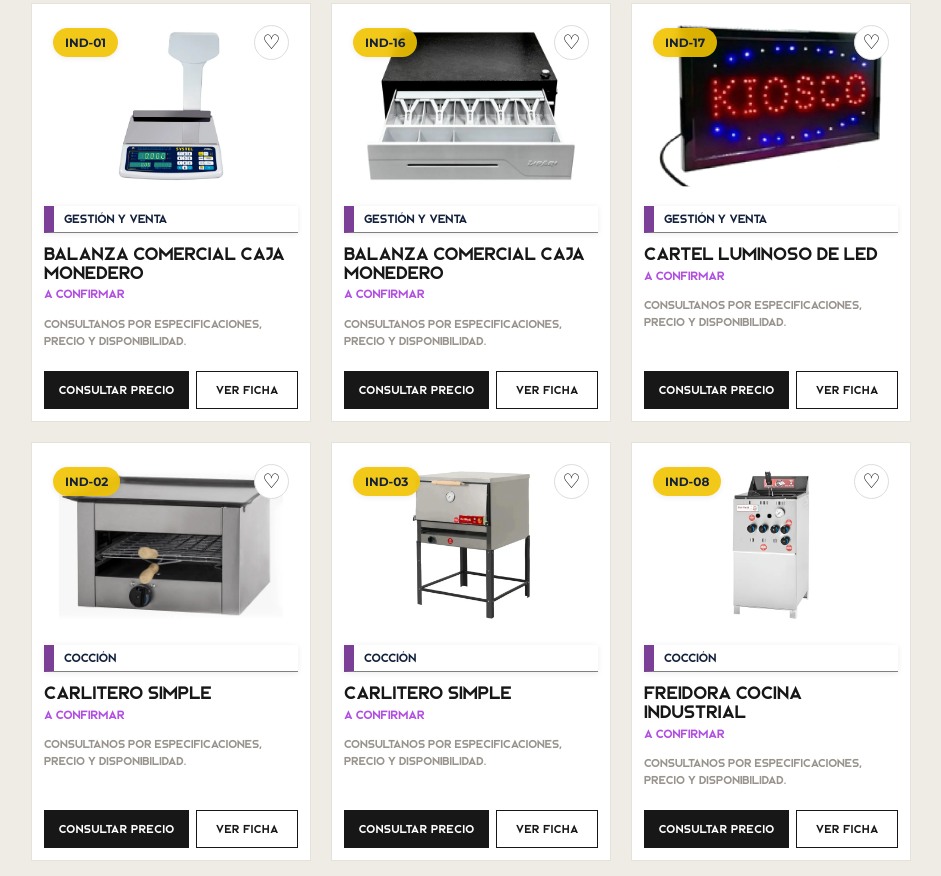
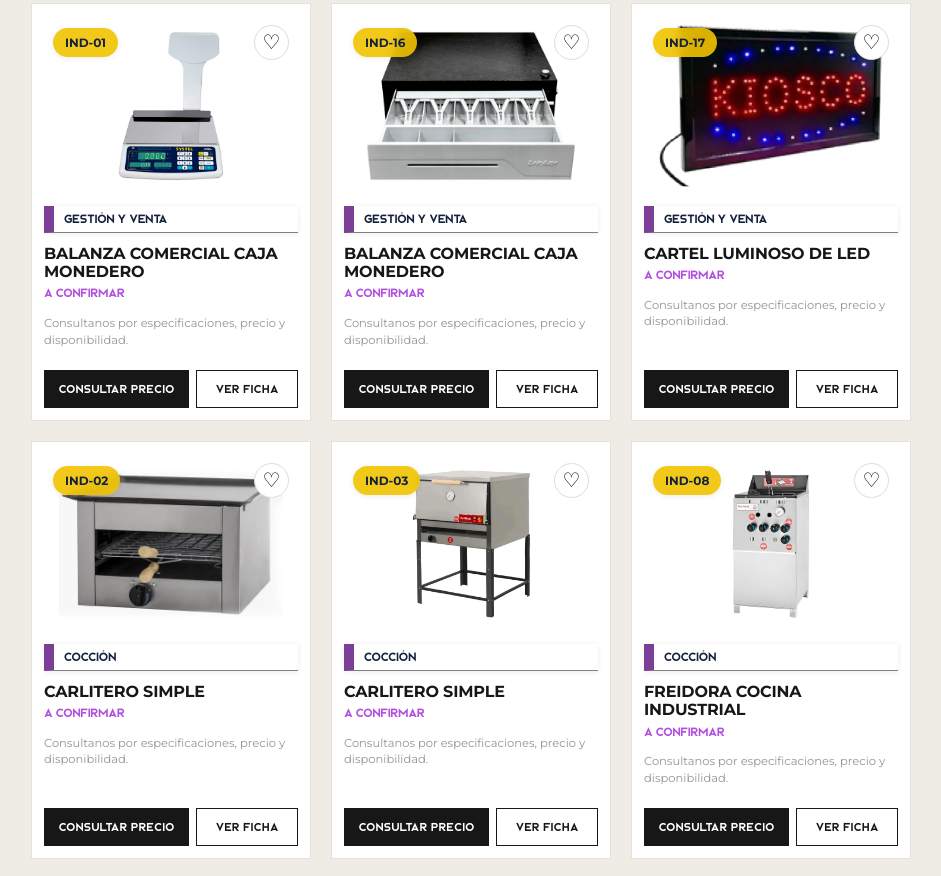
Before and after one commit to cmartinrodriguez229-code/murador-equipamientos, a website: page public/index.html in a window 1280 px wide. Shown: the part 1511-2387 px from the top of the page, without its empty margins (169-1110 px from the left). Drawn offline with Linux system fonts and the light colour scheme; no server answers.

Commit message:
Add files via upload

```diff
--- a/public/index.html
+++ b/public/index.html
@@ -20,7 +20,7 @@
     <!-- Montserrat (precios de la ficha y del carrito) -->
     <link rel="preconnect" href="https://fonts.googleapis.com">
     <link rel="preconnect" href="https://fonts.gstatic.com" crossorigin>
-    <link href="https://fonts.googleapis.com/css2?family=Montserrat:wght@600;700;800&display=swap" rel="stylesheet">
+    <link href="https://fonts.googleapis.com/css2?family=Montserrat:wght@400;500;600;700;800&display=swap" rel="stylesheet">
     <link rel="stylesheet" href="/styles.css">
 </head>
 <body>
--- a/public/styles.css
+++ b/public/styles.css
@@ -585,3 +585,10 @@
   .filters select{padding:10px 6px;font-size:12px}
   .clear-filters{grid-column:auto;padding:10px 12px;font-size:11px}
 }
+
+/* Tipografía Montserrat: títulos y descripciones de fichas (grilla y ventana de detalle) */
+.product h3,.product .desc,.sheet-info h3,.sheet-desc{font-family:"Montserrat","Segoe UI",Arial,sans-serif}
+.product h3,.sheet-info h3{font-weight:700;letter-spacing:-.01em}
+.product h3{font-size:16px;line-height:1.15}
+.sheet-info h3{font-size:clamp(20px,2.6vw,26px);line-height:1.15}
+@media (max-width:640px){.product h3{font-size:13px}}
```
